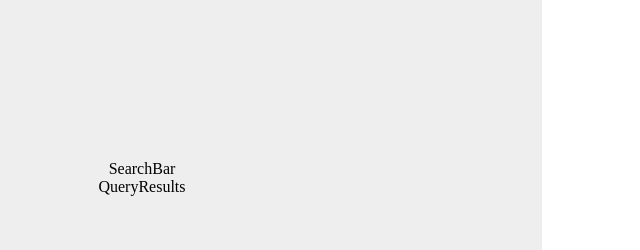
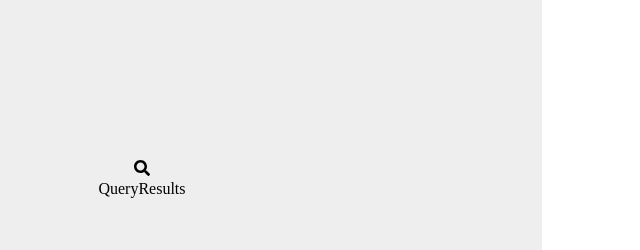
Before and after one commit to JohnMigwi/Tor-Skills, a React (Vite) app: page / in a window 1280 px wide. Shown: the top 250 px of the page, without its empty margins (258-898 px from the left). Built offline with nearby package versions, Linux system fonts and the light colour scheme.

Commit message:
SearchIcon

```diff
--- a/src/App.jsx
+++ b/src/App.jsx
@@ -1,12 +1,14 @@
 import { useState } from 'react'
 import './App.css'
+import SearchBar from './components/SearchBar'
+
 
 function App() {
 
   return (
     <div className='App'>
       <div className='searchBarContainer'>
-        <div>SearchBar</div>
+        <SearchBar/>
         <div>QueryResults</div>
       </div>
     </div>
--- /dev/null
+++ b/src/components/SearchBar.jsx
@@ -0,0 +1,12 @@
+import React from 'react'
+import {FaSearch} from "react-icons/fa"
+
+function SearchBar() {
+  return (
+    <div className='inputWrapper'>
+        <FaSearch id='searchIcon'/>
+    </div>
+  )
+}
+
+export default SearchBar
```
